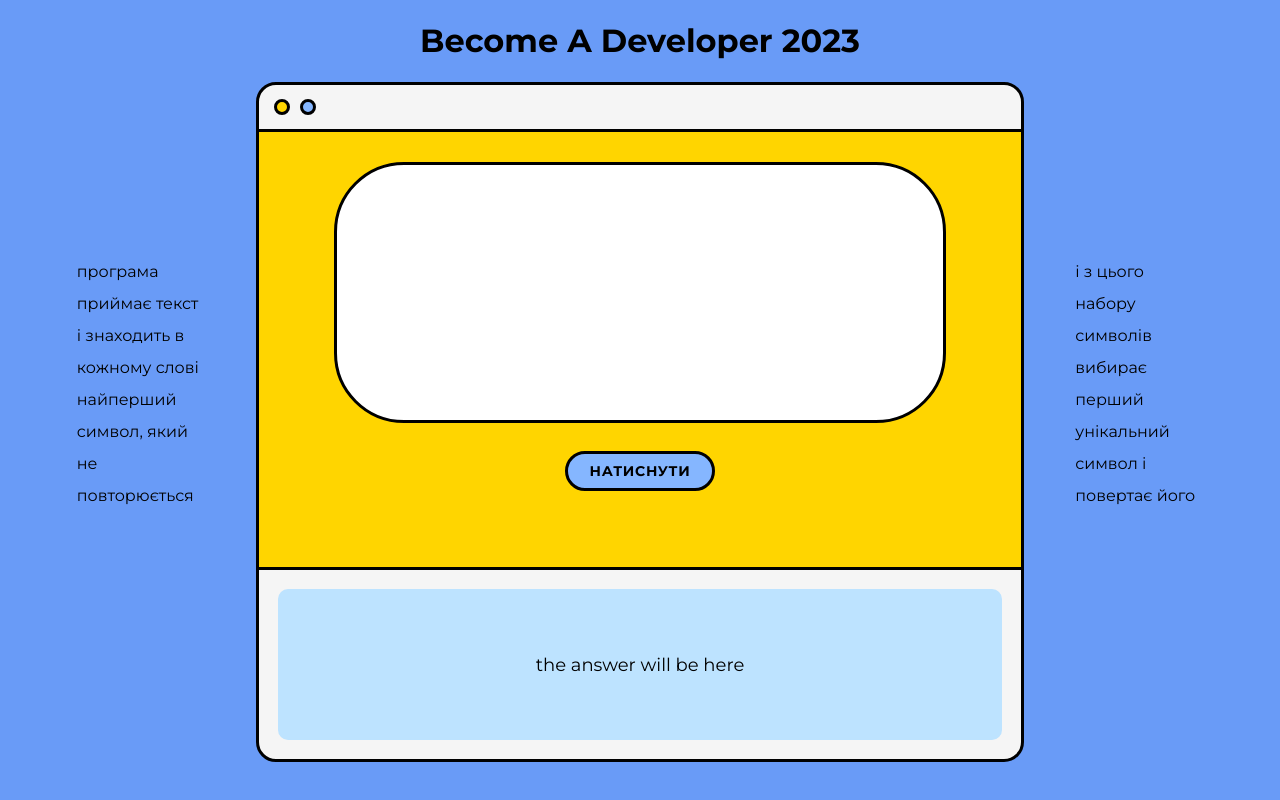
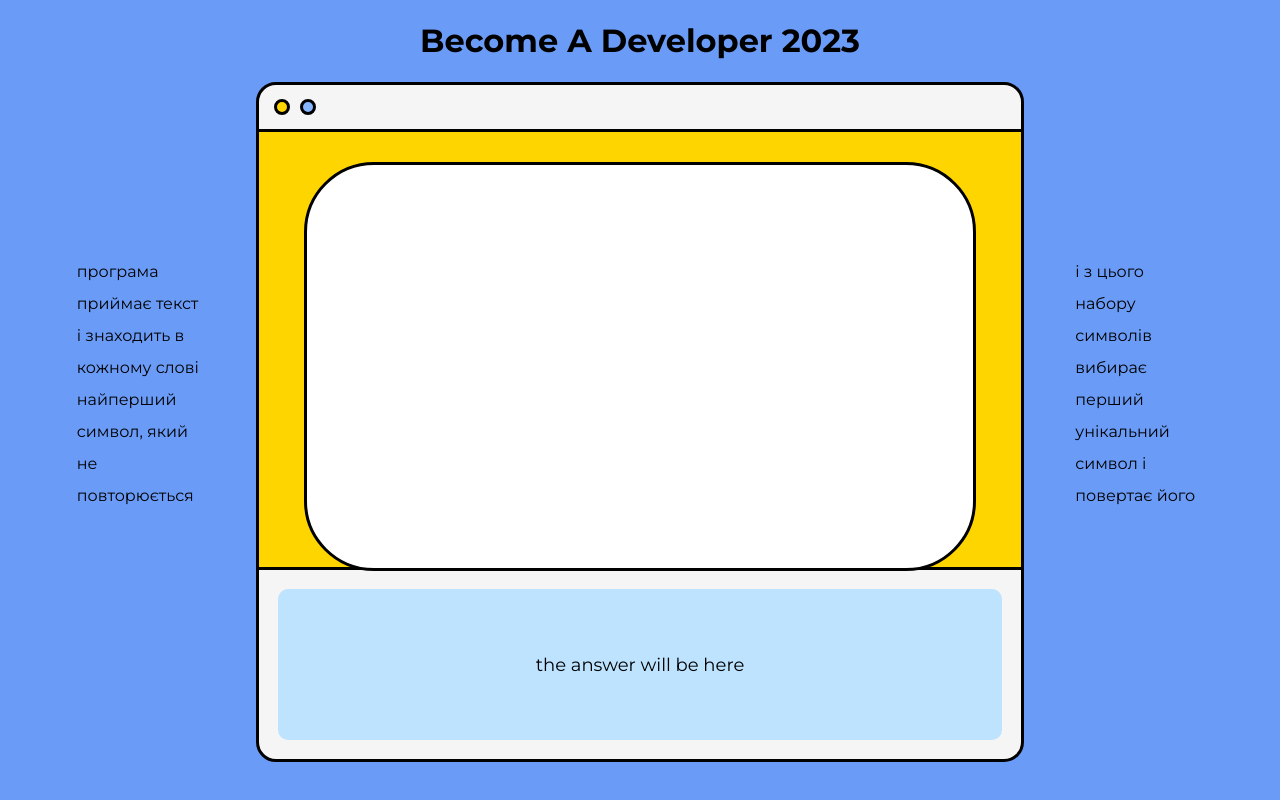
Before and after one commit to moveandgethurt/portaone-test-task, a React (Create React App) app: page / in a window 1280 px wide. Built offline with nearby package versions, Linux system fonts and the light colour scheme.

Commit message:
fix textarea height and padding

```diff
--- a/src/components/Window.css
+++ b/src/components/Window.css
@@ -70,11 +70,11 @@ a:hover {
 .Window--main--textarea {
   display: block;
   width: 75%;
-  height: 175px;
+  height: 70%;
   margin: 0 auto;
   border-radius: 70px;
   text-align: center;
-  padding: 40px;
+  padding: 10%;
   font-size: 16px;
   font-family: inherit;
   resize: none;
```
